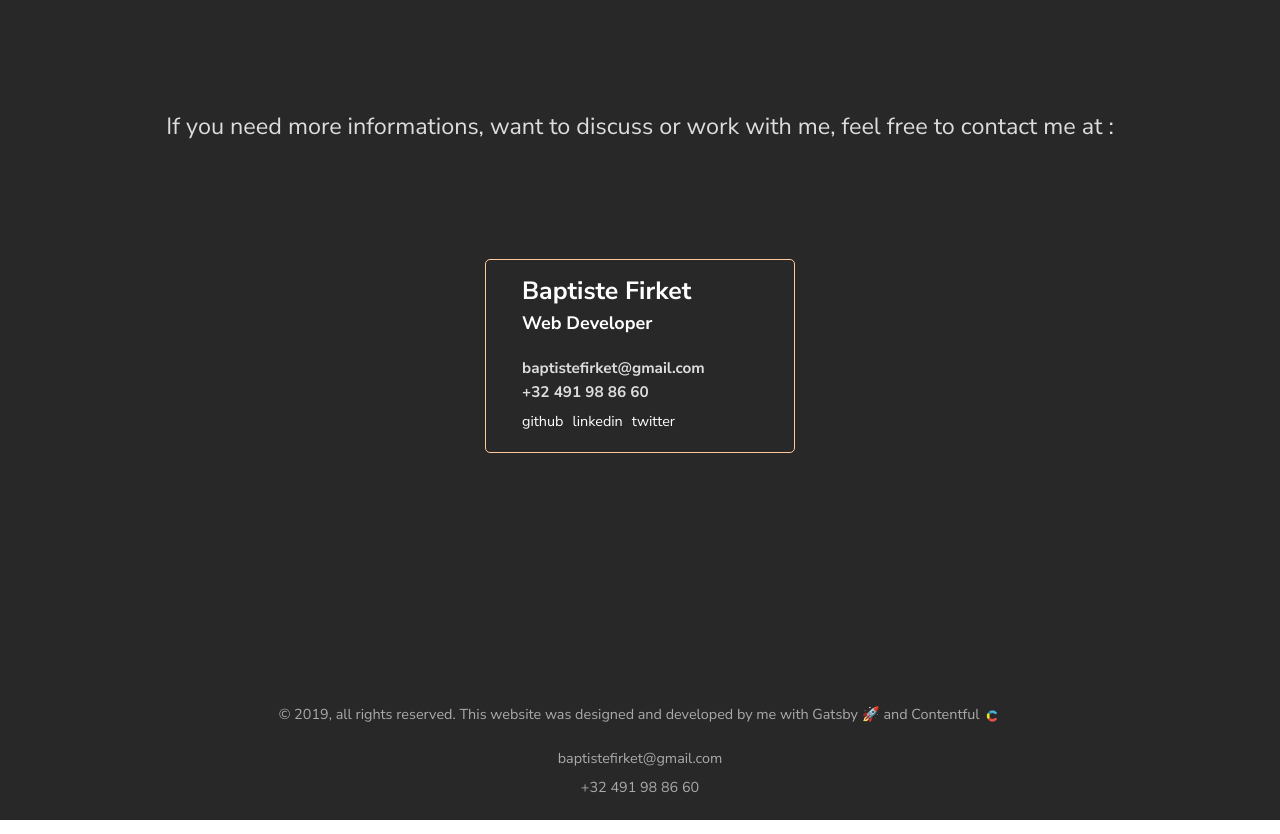
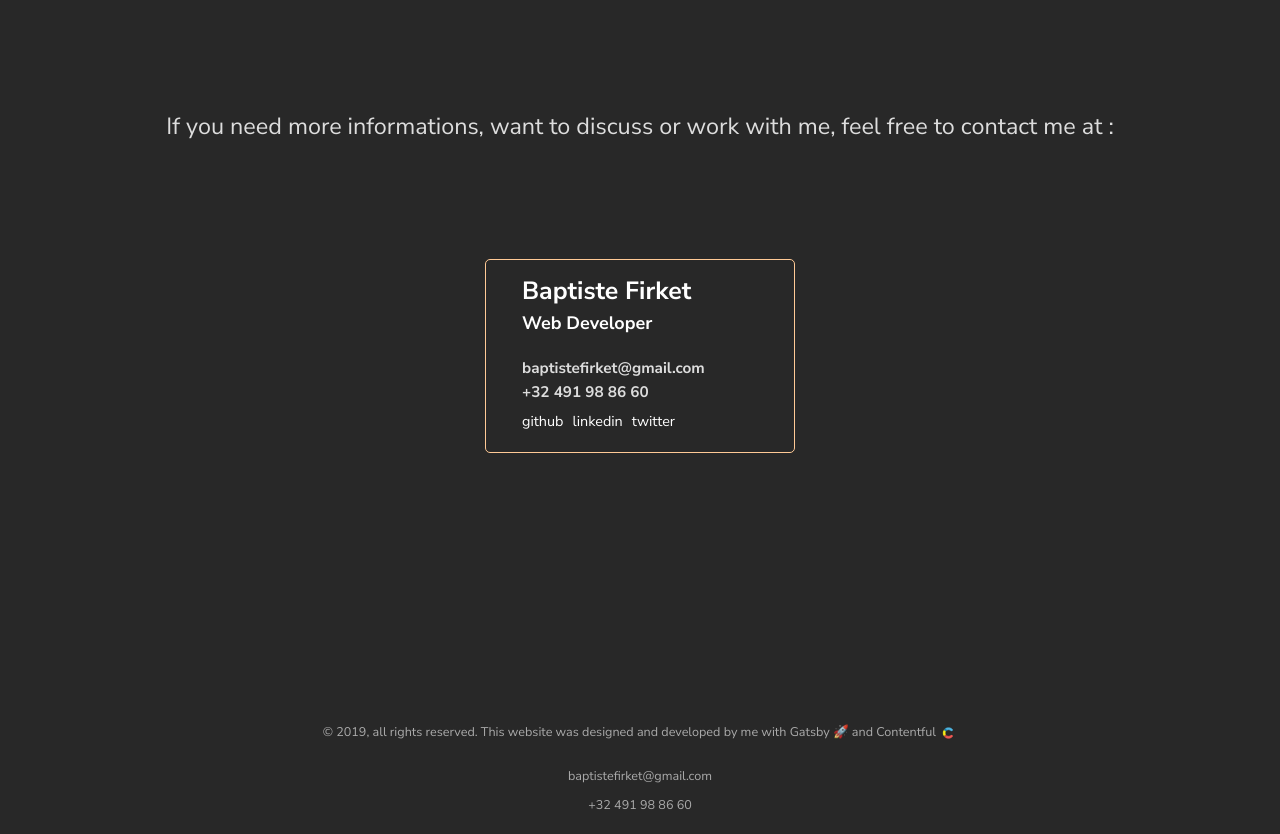
Before and after one commit to baptistefkt/my-portfolio, a Gatsby site: page /about in a window 1280 px wide. Shown: the part 728-1562 px from the top of the page. Built offline with nearby package versions, Linux system fonts and the light colour scheme; Gatsby itself is replaced by a stand-in of ours.

Commit message:
Update footer.js

```diff
--- a/src/components/footer.js
+++ b/src/components/footer.js
@@ -8,8 +8,9 @@ const StyledFooter = styled.footer`
   color: #aaa;
   text-align: center;
   min-height: 50px;
-  padding: 1rem 2rem;
-  font-size: 0.8rem;
+  padding: 2rem;
+  padding-bottom: 0.8rem;
+  font-size: 0.7rem;
 
   a {
     text-decoration: none;
```
